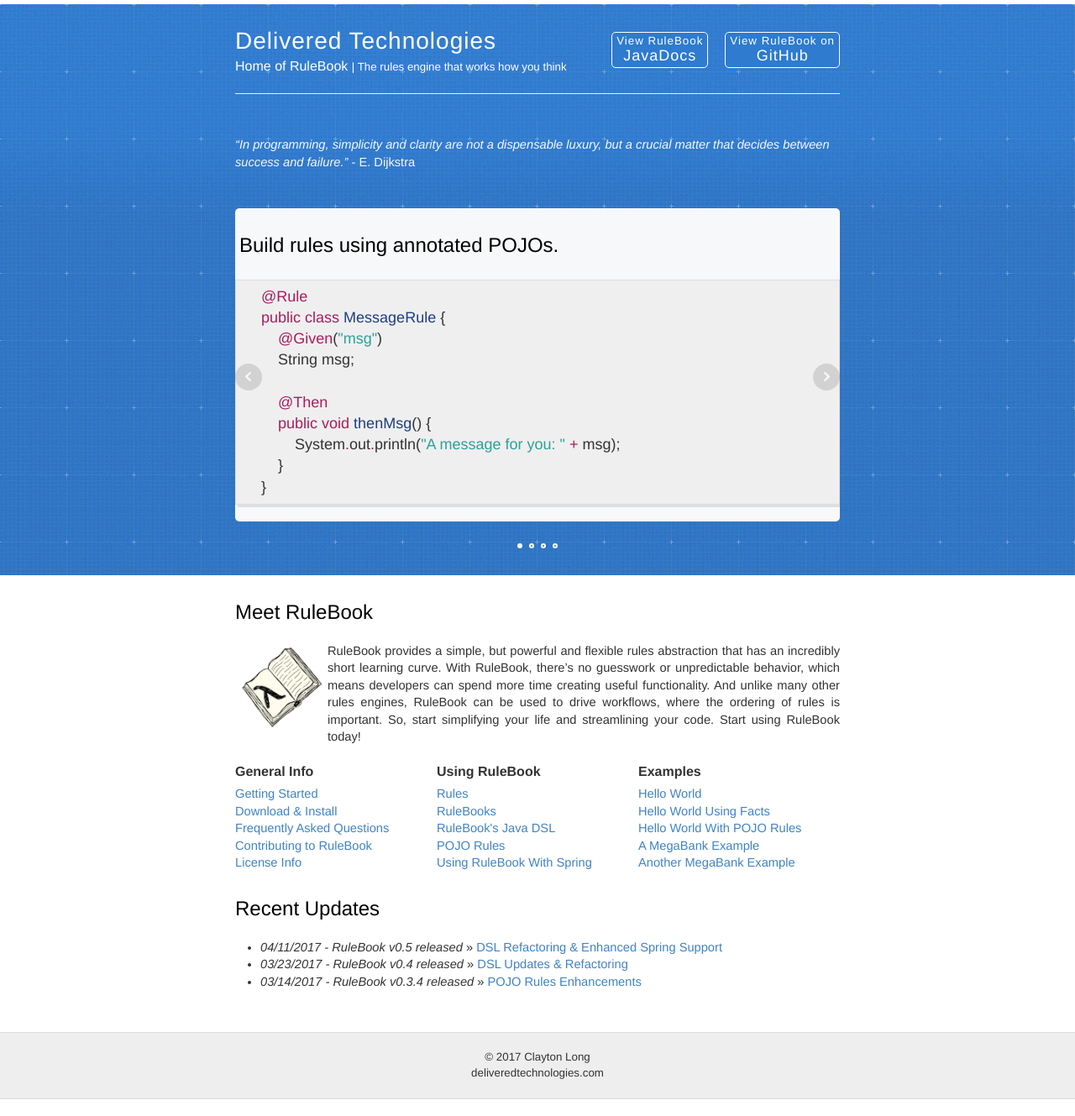
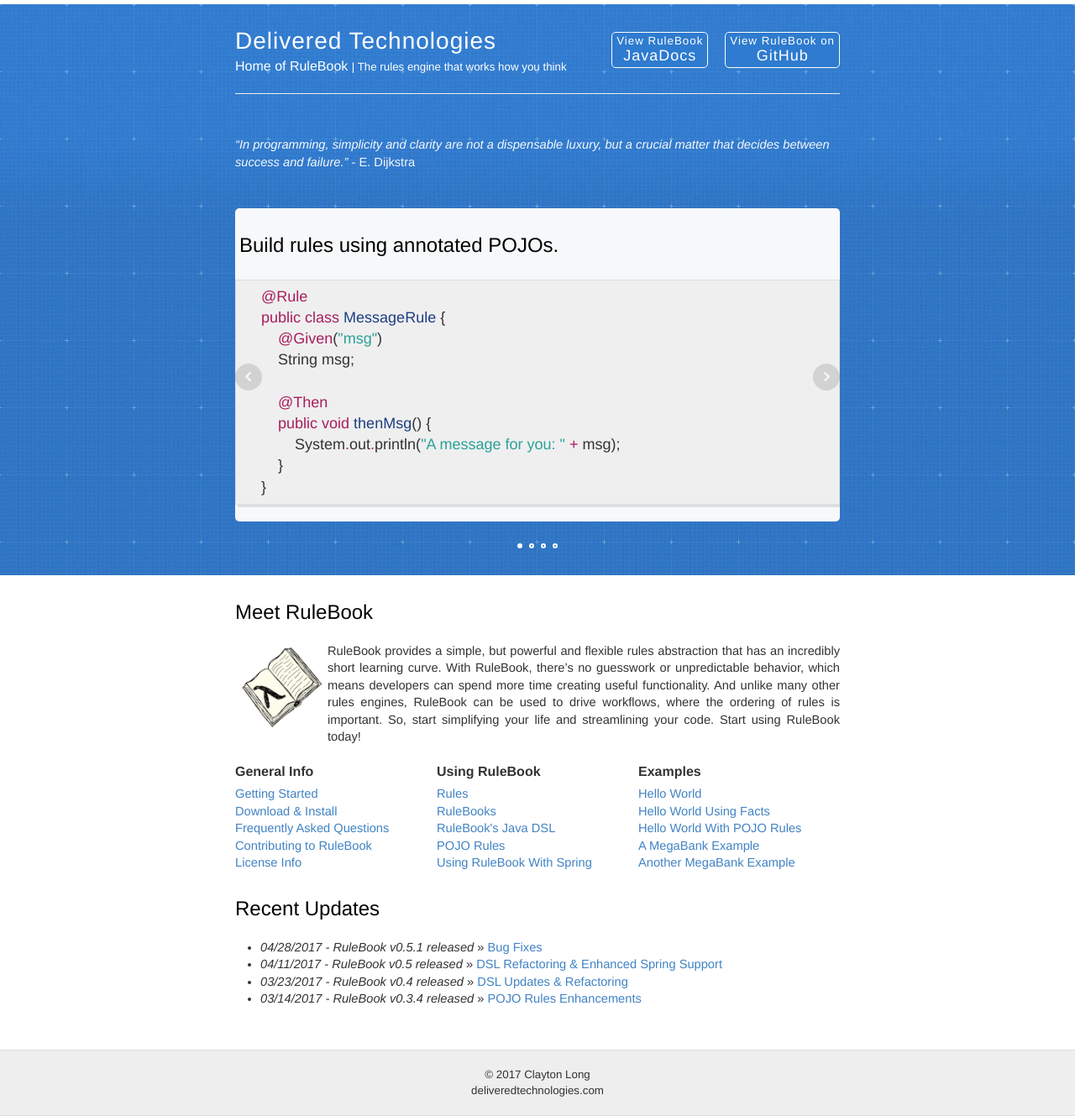
Before and after one commit to deliveredtechnologies/deliveredtechnologies.github.io, a Jekyll site: the page built from index.html, in a window 1280 px wide. Shown: the whole page at 84% size. Built offline with Jekyll 4.4.1, drawn with Linux system fonts in a browser that asks for light colours; nearby versions of some CDN libraries.

Commit message:
Update default.html

```diff
--- a/_layouts/default.html
+++ b/_layouts/default.html
@@ -141,6 +141,7 @@
         </table>
         <h2>Recent Updates</h2>
         <ul>
+            <li><i>04/28/2017 - RuleBook v0.5.1 released</i> » <a href="https://github.com/rulebook-rules/rulebook/releases/tag/v0.5.1">Bug Fixes</a></li>
             <li><i>04/11/2017 - RuleBook v0.5 released</i> » <a href="https://github.com/rulebook-rules/rulebook/releases/tag/v0.5">DSL Refactoring & Enhanced Spring Support</a></li>
             <li><i>03/23/2017 - RuleBook v0.4 released</i> » <a href="https://github.com/rulebook-rules/rulebook/releases/tag/v0.4">DSL Updates & Refactoring</a></li>
             <li><i>03/14/2017 - RuleBook v0.3.4 released</i> » <a href="https://github.com/rulebook-rules/rulebook/releases/tag/v0.3.4">POJO Rules Enhancements</a></li>
```
